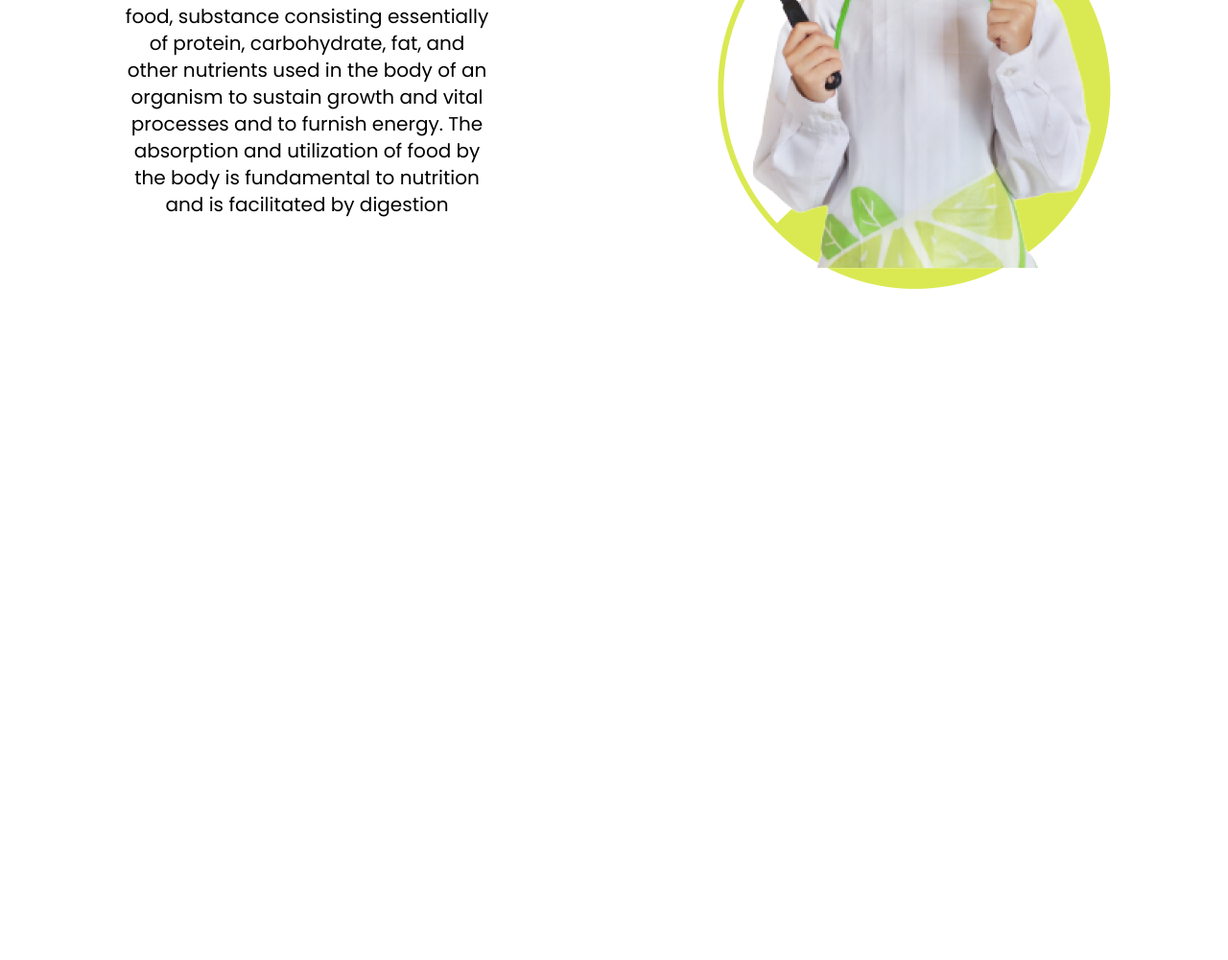
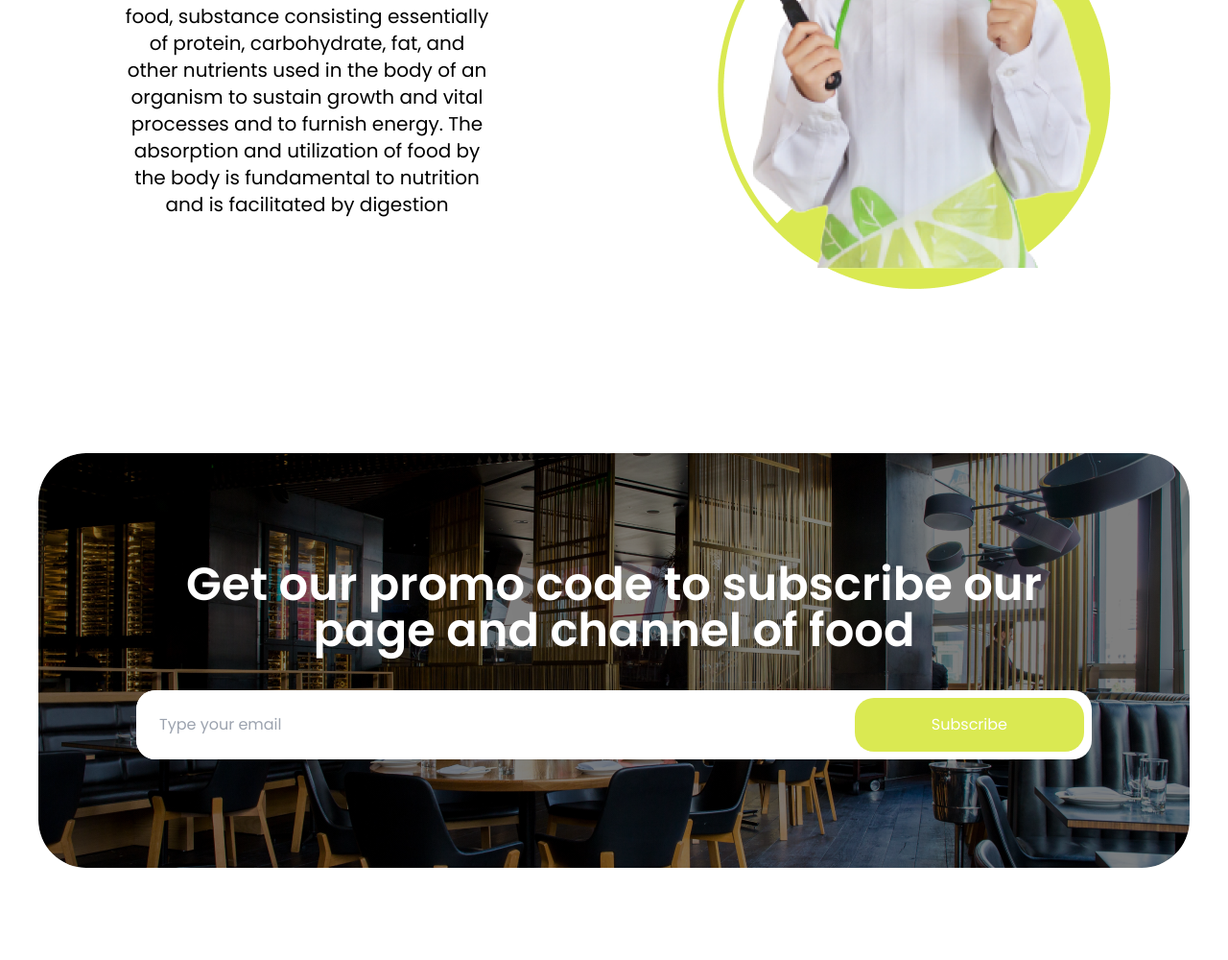
Before and after one commit to xyryc/AsianCrave-landing-page, a plain HTML site: page index.html in a window 1280 px wide. Shown: the part 2893-3893 px from the top of the page at 96% size. Before the commit the page ends 3269 px from the top, so only its background shows below. Drawn offline with nearby package versions, Linux system fonts and the light colour scheme.

Commit message:
added newsletter section

```diff
--- a/index.html
+++ b/index.html
@@ -54,6 +54,20 @@
       }
       .background-green {
         background-color: rgba(218, 233, 82, 0.2);
+      }
+      .background-newsletter {
+        background-image: linear-gradient(
+            rgba(0, 0, 0, 0.5),
+            rgba(0, 0, 0, 0.5)
+          ),
+          url("./assets/images/newsletter_background.png");
+        background-repeat: no-repeat;
+        border-radius: 50px;
+        width: 1200px;
+        margin: auto;
+      }
+      .text-customGray {
+        color: rgba(0, 0, 0, 0.5);
       }
     </style>
   </head>
@@ -384,7 +398,11 @@
 
       <!-- chef info section -->
       <section class="py-24 relative">
-        <img class="absolute -top-56 left-0" src="./assets/icons/bg_cabbage.png" alt="">
+        <img
+          class="absolute -top-56 left-0"
+          src="./assets/icons/bg_cabbage.png"
+          alt=""
+        />
 
         <div
           class="container mx-auto grid grid-cols-2 text-center justify-items-center place-items-center"
@@ -416,8 +434,31 @@
           </div>
         </div>
       </section>
+
+      <!-- newsletter section -->
+      <section class="py-24 container mx-auto text-center">
+        <div
+          class="background-newsletter text-white h-[432px] flex flex-col justify-center items-center"
+        >
+          <h1 class="text-5xl font-semibold w-4/5 mb-[38px]">
+            Get our promo code to subscribe our page and channel of food
+          </h1>
+          <div class="flex w-[996px] bg-white rounded-[20px]">
+            <input
+              class="w-full px-6 py-4 text-black focus:outline-none rounded-[20px]"
+              type="search"
+              placeholder="Type your email"
+            />
+            <button
+              class="bg-[#DAE952] px-20 py-4 m-2 rounded-[20px] hover:scale-105 hover:bg-slate-300 duration-300"
+            >
+              Subscribe
+            </button>
+          </div>
+        </div>
+      </section>
     </main>
 
-    <footer></footer>
+  <footer></footer>
   </body>
 </html>
```
Also changed, not shown: assets/images/newsletter_background.png (added).
